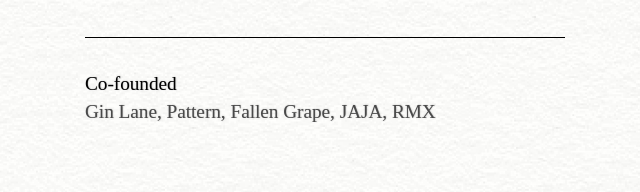
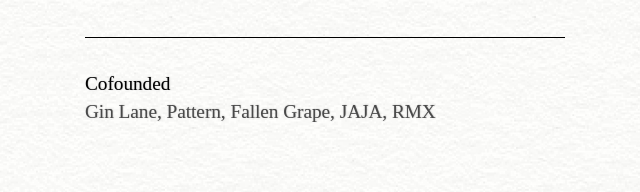
Before and after one commit to emmettshine/emmettshine, a plain HTML site: page index.html in a window 1280 px wide. Shown: the part 764-956 px from the top of the page, 15-655 px from the left. Drawn offline with Linux system fonts and the light colour scheme; a web font is replaced by a local one.

Commit message:
Update index.html

```diff
--- a/index.html
+++ b/index.html
@@ -52,7 +52,7 @@
 
     <div class="two-col">
       <div class="left">
-        <p class="heading">Co-founded</p>
+        <p class="heading">Cofounded</p>
         <p class="main-body-copy" style="max-width: 525px;">
           Gin Lane, Pattern, Fallen Grape, JAJA, RMX
         </p>
```
